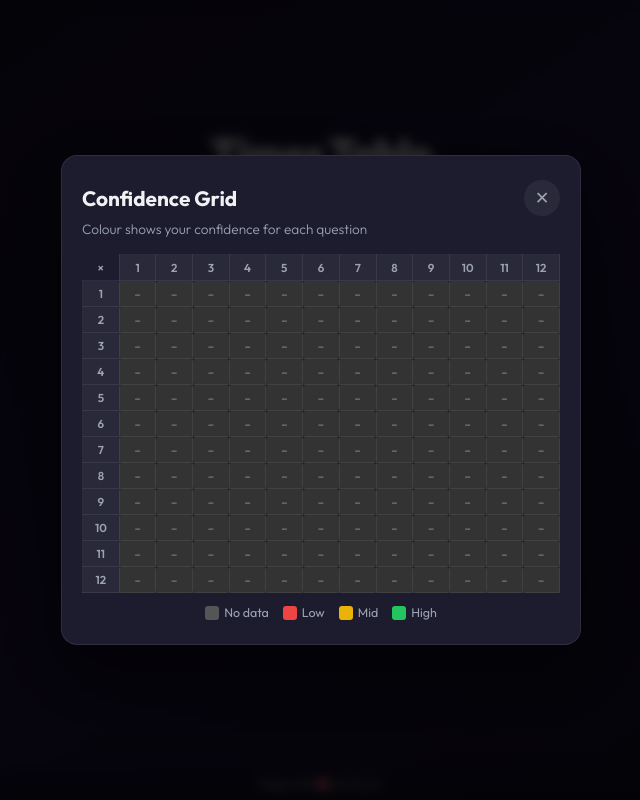
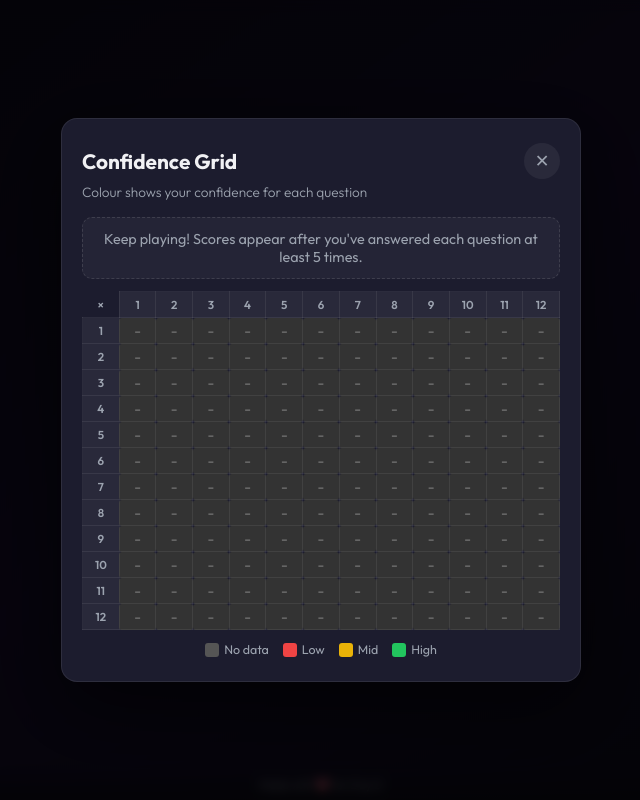
Before and after one commit to adamantonio/times-table-turbo, a plain HTML site: page index.html in a window 1280 px wide. Both pictures are taken after a click on the button "View Stats 📊". Shown: the whole page, without its empty margins (319-959 px from the left). Drawn offline with Linux system fonts and the light colour scheme.

Commit message:
Modify confidence grid to only display after 5 attempts
Also add a message conveying this to the grid

```diff
--- a/index.html
+++ b/index.html
@@ -96,6 +96,8 @@
         <button class="modal-close" id="close-stats-btn">✕</button>
       </div>
       <p class="modal-subtitle">Colour shows your confidence for each question</p>
+      <p class="grid-empty-msg" id="grid-empty-msg">Keep playing! Scores appear after you've answered each question at
+        least 5 times.</p>
       <div class="grid-wrapper">
         <table class="stats-grid" id="stats-grid"></table>
       </div>
--- a/script.js
+++ b/script.js
@@ -12,19 +12,19 @@
   const EMA_ALPHA = 0.3; // exponential moving average weight
 
   // ---- DOM refs ----
-  const $startScreen   = document.getElementById('start-screen');
-  const $gameScreen    = document.getElementById('game-screen');
+  const $startScreen = document.getElementById('start-screen');
+  const $gameScreen = document.getElementById('game-screen');
   const $resultsScreen = document.getElementById('results-screen');
-  const $progress      = document.getElementById('progress');
-  const $question      = document.getElementById('question');
+  const $progress = document.getElementById('progress');
+  const $question = document.getElementById('question');
   const $answerDisplay = document.getElementById('answer-display');
   const $feedbackOverlay = document.getElementById('feedback-overlay');
-  const $feedbackIcon  = document.getElementById('feedback-icon');
-  const $feedbackText  = document.getElementById('feedback-text');
-  const $statsModal    = document.getElementById('stats-modal');
-  const $statsGrid     = document.getElementById('stats-grid');
-  const $resultsTitle  = document.getElementById('results-title');
-  const $resultsScore  = document.getElementById('results-score');
+  const $feedbackIcon = document.getElementById('feedback-icon');
+  const $feedbackText = document.getElementById('feedback-text');
+  const $statsModal = document.getElementById('stats-modal');
+  const $statsGrid = document.getElementById('stats-grid');
+  const $resultsTitle = document.getElementById('results-title');
+  const $resultsScore = document.getElementById('results-score');
   const $resultsDetails = document.getElementById('results-details');
 
   // ---- Game state ----
@@ -53,10 +53,7 @@
   }
 
   function statKey(a, b) {
-    // Always store in canonical order so 3×7 and 7×3 map to the same cell
-    const lo = Math.min(a, b);
-    const hi = Math.max(a, b);
-    return `${lo}_${hi}`;
+    return `${a}_${b}`;
   }
 
   /**
@@ -219,8 +216,8 @@
     const correctCount = roundResults.filter(r => r.correct).length;
     $resultsTitle.textContent =
       correctCount === TOTAL_QUESTIONS ? '🌟 Perfect Round!' :
-      correctCount >= 12 ? '🎉 Amazing!' :
-      correctCount >= 8 ? '👏 Great Job!' : '💪 Keep Practising!';
+        correctCount >= 12 ? '🎉 Amazing!' :
+          correctCount >= 8 ? '👏 Great Job!' : '💪 Keep Practising!';
 
     $resultsScore.textContent = `${correctCount} / ${TOTAL_QUESTIONS}`;
 
@@ -266,24 +263,31 @@
     for (let c = 1; c <= 12; c++) html += `<th>${c}</th>`;
     html += '</tr>';
 
+    let hasAnyScore = false;
+
     for (let r = 1; r <= 12; r++) {
       html += `<tr><th>${r}</th>`;
       for (let c = 1; c <= 12; c++) {
         const key = statKey(r, c);
         const s = stats[key];
-        if (s) {
+        if (s && s.attempts >= 5) {
+          hasAnyScore = true;
           const val = Math.round(s.confidence);
           const bg = confidenceColor(val);
           const textColor = val > 55 ? '#111' : '#fff';
-          html += `<td style="background:${bg};color:${textColor}" title="${r}×${c}: ${val}%">${val}</td>`;
+          html += `<td style="background:${bg};color:${textColor}" title="${r}×${c}: ${val}% (${s.attempts} attempts)">${val}</td>`;
         } else {
-          html += `<td style="background:#333;color:#777" title="${r}×${c}: no data">–</td>`;
+          const tip = s ? `${r}×${c}: ${s.attempts}/5 attempts` : `${r}×${c}: no data`;
+          html += `<td style="background:#333;color:#777" title="${tip}">–</td>`;
         }
       }
       html += '</tr>';
     }
 
     $statsGrid.innerHTML = html;
+
+    const $emptyMsg = document.getElementById('grid-empty-msg');
+    $emptyMsg.classList.toggle('visible', !hasAnyScore);
   }
 
   function openStats() {
--- a/style.css
+++ b/style.css
@@ -491,6 +491,23 @@ body {
   font-weight: 300;
 }
 
+.grid-empty-msg {
+  display: none;
+  color: var(--text-dim);
+  font-size: 0.9rem;
+  font-weight: 400;
+  text-align: center;
+  padding: 12px 16px;
+  margin-bottom: 12px;
+  background: rgba(255, 255, 255, 0.04);
+  border-radius: var(--radius-sm);
+  border: 1px dashed rgba(255, 255, 255, 0.12);
+}
+
+.grid-empty-msg.visible {
+  display: block;
+}
+
 /* Grid */
 .grid-wrapper {
   overflow-x: auto;
```
